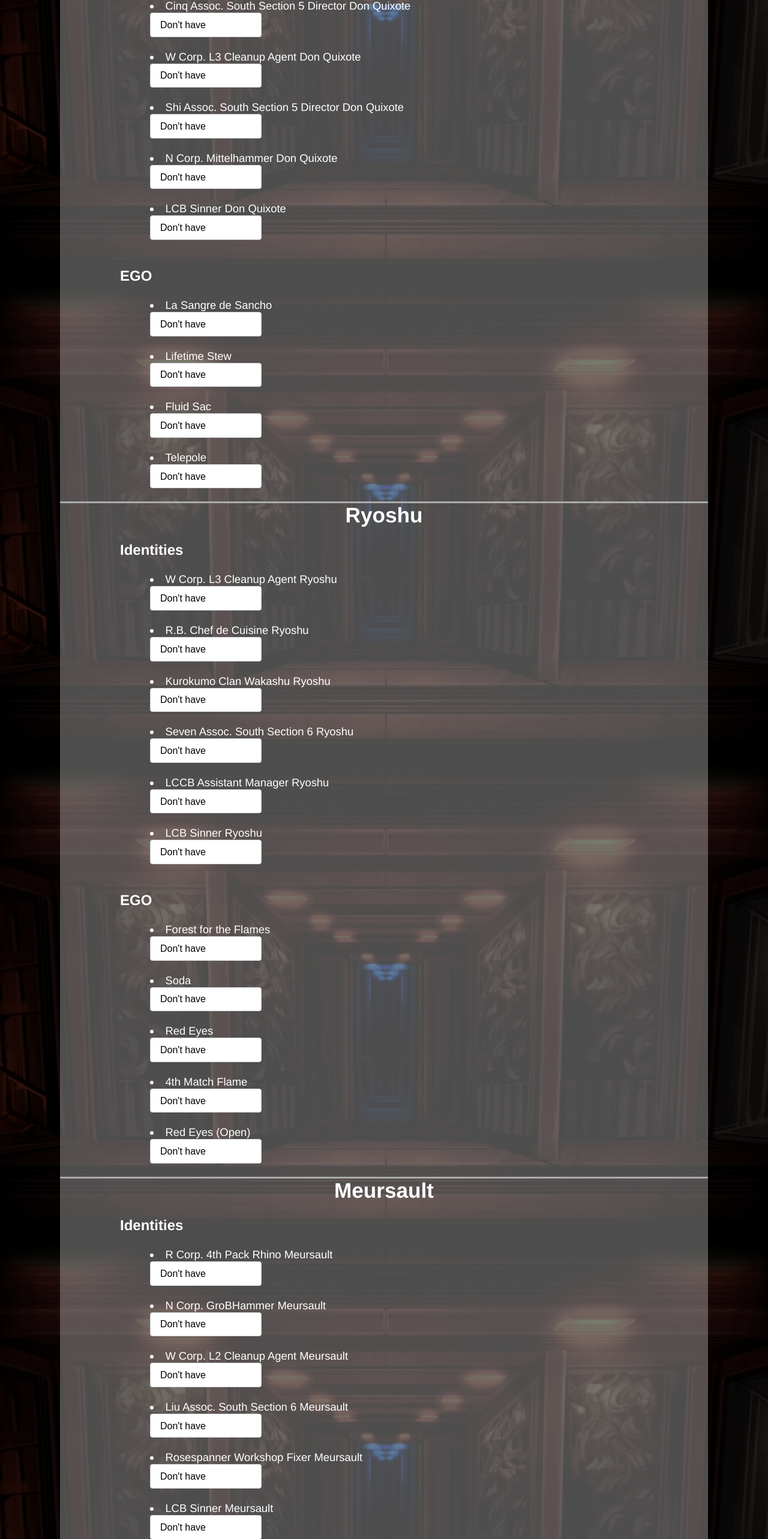
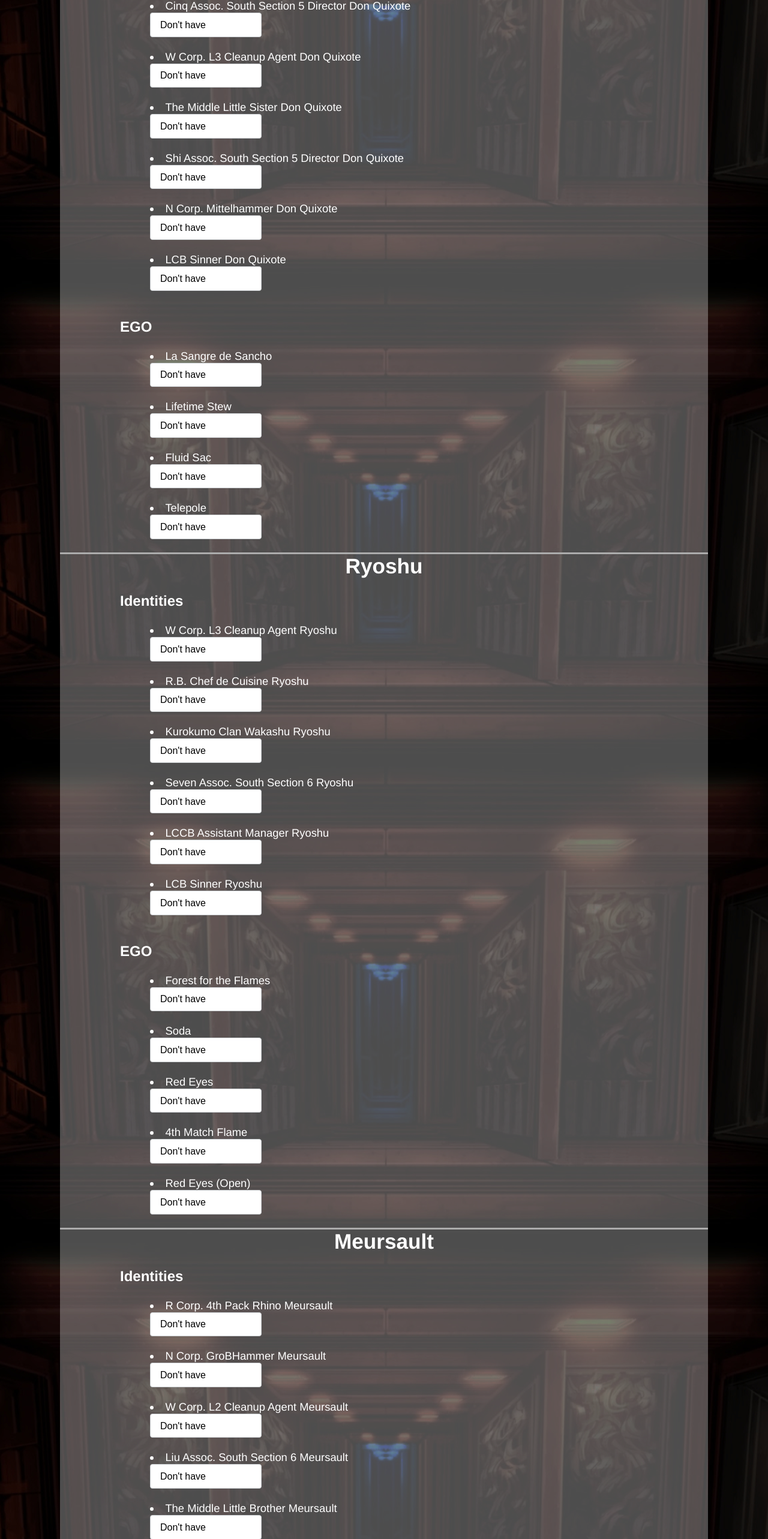
Before and after one commit to xfdxfdxfd/dantedoglcb, a Vue app: page /LCB/StatusSetting in a window 1280 px wide. Shown: the part 2831-5397 px from the top of the page at 60% size. Built offline with nearby package versions, Linux system fonts and the light colour scheme.

Commit message:
add the newly added ids(little brother meur and little sister don) change the restore funct so that it can detect if the restore data has the data for newly added or not

```diff
--- a/src/locales/en.json
+++ b/src/locales/en.json
@@ -34,6 +34,7 @@
 
     "Cinq Assoc. South Section 5 Director Don Quixote":"Cinq Assoc. South Section 5 Director Don Quixote",
     "W Corp. L3 Cleanup Agent Don Quixote":"W Corp. L3 Cleanup Agent Don Quixote",
+    "The Middle Little Sister Don Quixote":"The Middle Little Sister Don Quixote",
     "Shi Assoc. South Section 5 Director Don Quixote":"Shi Assoc. South Section 5 Director Don Quixote",
     "N Corp. Mittelhammer Don Quixote":"N Corp. Mittelhammer Don Quixote",
     "LCB Sinner Don Quixote":"LCB Sinner Don Quixote",
@@ -47,6 +48,7 @@
 
     "R Corp. 4th Pack Rhino Meursault":"R Corp. 4th Pack Rhino Meursault",
     "N Corp. GroBHammer Meursault":"N Corp. GroBHammer Meursault",
+    "The Middle Little Brother Meursault":"The Middle Little Brother Meursault",
     "W Corp. L2 Cleanup Agent Meursault":"W Corp. L2 Cleanup Agent Meursault",
     "Liu Assoc. South Section 6 Meursault":"Liu Assoc. South Section 6 Meursault",
     "Rosespanner Workshop Fixer Meursault":"Rosespanner Workshop Fixer Meursault",
--- a/src/locales/zh.json
+++ b/src/locales/zh.json
@@ -34,6 +34,7 @@
 
     "Cinq Assoc. South Section 5 Director Don Quixote":"五唐",
     "W Corp. L3 Cleanup Agent Don Quixote":"W唐",
+    "The Middle Little Sister Don Quixote":"中唐",
     "Shi Assoc. South Section 5 Director Don Quixote":"四唐",
     "N Corp. Mittelhammer Don Quixote":"N唐",
     "LCB Sinner Don Quixote":"初始唐",
@@ -47,6 +48,7 @@
 
     "R Corp. 4th Pack Rhino Meursault":"R鎖",
     "N Corp. GroBHammer Meursault":"N鎖",
+    "The Middle Little Brother Meursault":"中鎖",
     "W Corp. L2 Cleanup Agent Meursault":"W鎖",
     "Liu Assoc. South Section 6 Meursault":"六鎖",
     "Rosespanner Workshop Fixer Meursault":"玫瑰鎖",
--- a/src/views/StatusSetting.vue
+++ b/src/views/StatusSetting.vue
@@ -103,6 +103,7 @@ export default {
                     IDs: {
                         "Cinq Assoc. South Section 5 Director Don Quixote": { rarity: "000", uptied: "0" },
                         "W Corp. L3 Cleanup Agent Don Quixote": { rarity: "000", uptied: "0" },
+                        "The Middle Little Sister Don Quixote": { rarity: "000", uptied: "0" },
                         "Shi Assoc. South Section 5 Director Don Quixote": { rarity: "00", uptied: "0" },
                         "N Corp. Mittelhammer Don Quixote": { rarity: "00", uptied: "0" },
                         "LCB Sinner Don Quixote": { rarity: "0", uptied: "0" },
@@ -137,6 +138,7 @@ export default {
                         "N Corp. GroBHammer Meursault": { rarity: "000", uptied: "0" },
                         "W Corp. L2 Cleanup Agent Meursault": { rarity: "000", uptied: "0" },
                         "Liu Assoc. South Section 6 Meursault": { rarity: "00", uptied: "0" },
+                        "The Middle Little Brother Meursault": { rarity: "00", uptied: "0" },
                         "Rosespanner Workshop Fixer Meursault": { rarity: "00", uptied: "0" },
                         "LCB Sinner Meursault": { rarity: "0", uptied: "0" },
                     },
@@ -372,6 +374,31 @@ export default {
         restoreprogress() {
             var restoredata = JSON.parse(localStorage.getItem('IDdata'));
             if (restoredata) {
+
+                //for checking if there is newly added data(aka game updated new stuff)
+                for (const [key1, value1] of Object.entries(this.All_IDs)) {
+                    //key = YiSangIDs...  value1 = IDs, EGOs
+                    if (!restoredata[key1]) {
+                        console.log(key1);
+                    }
+                    for (const [key2, value2] of Object.entries(this.All_IDs[key1].IDs)) {
+                        //key2 = Effloresced E.G.O::Spicebush YiSang...  value2 = rarity, uptied
+
+                        //if something not in the restoredata, add it
+                        if (!restoredata[key1].IDs[key2]) {
+                            console.log(key1 + " IDs " + key2);
+                            restoredata[key1].IDs[key2] = this.All_IDs[key1].IDs[key2];
+                            localStorage.setItem('IDdata', JSON.stringify(restoredata));
+                        }
+                    }
+                    for (const [key3, value2] of Object.entries(this.All_IDs[key1].EGOs)) {
+                        if (!restoredata[key1].EGOs[key3]) {
+                            console.log(key1 + " EGOs " + key3);
+                            restoredata[key1].EGOs[key3] = this.All_IDs[key1].EGOs[key3];
+                            localStorage.setItem('IDdata', JSON.stringify(restoredata));
+                        }
+                    }
+                }
                 this.All_IDs = restoredata;
                 var restoreid;
                 for (const [key, value] of Object.entries(this.All_IDs)) {
```
